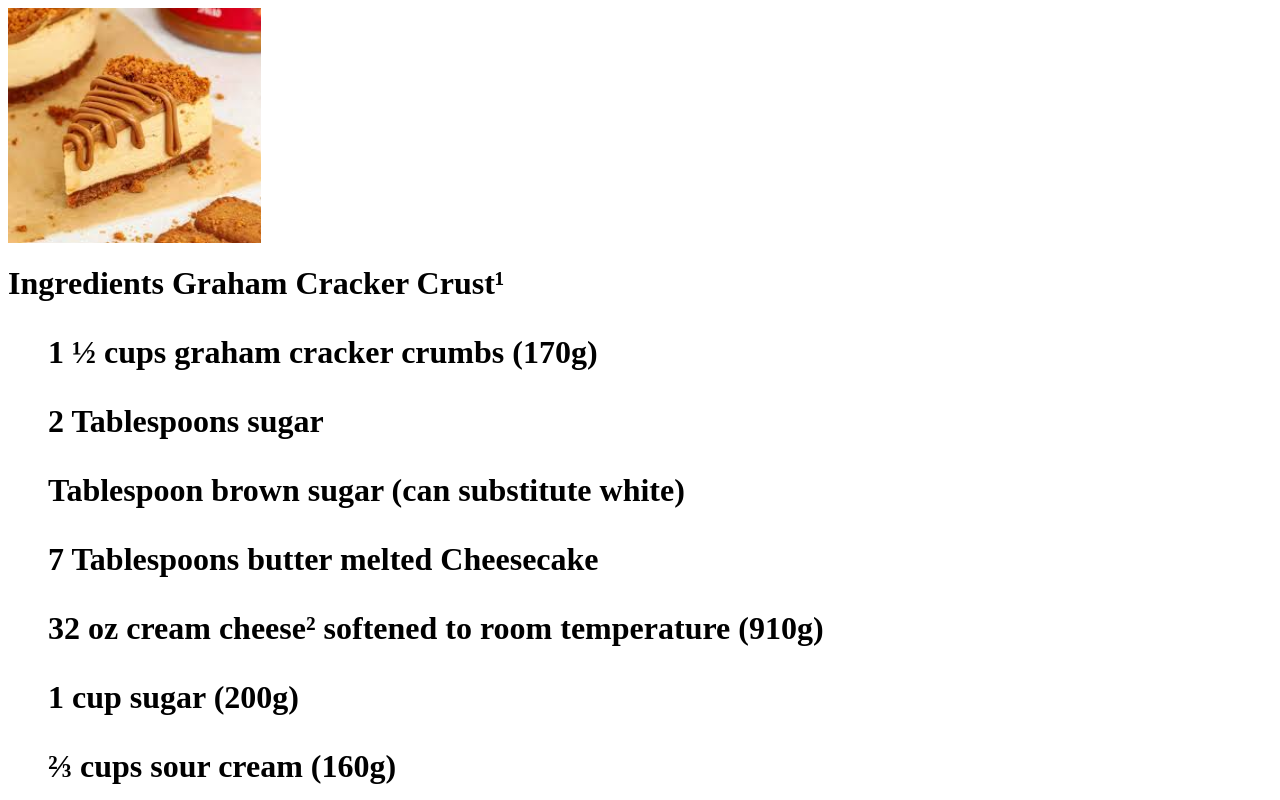
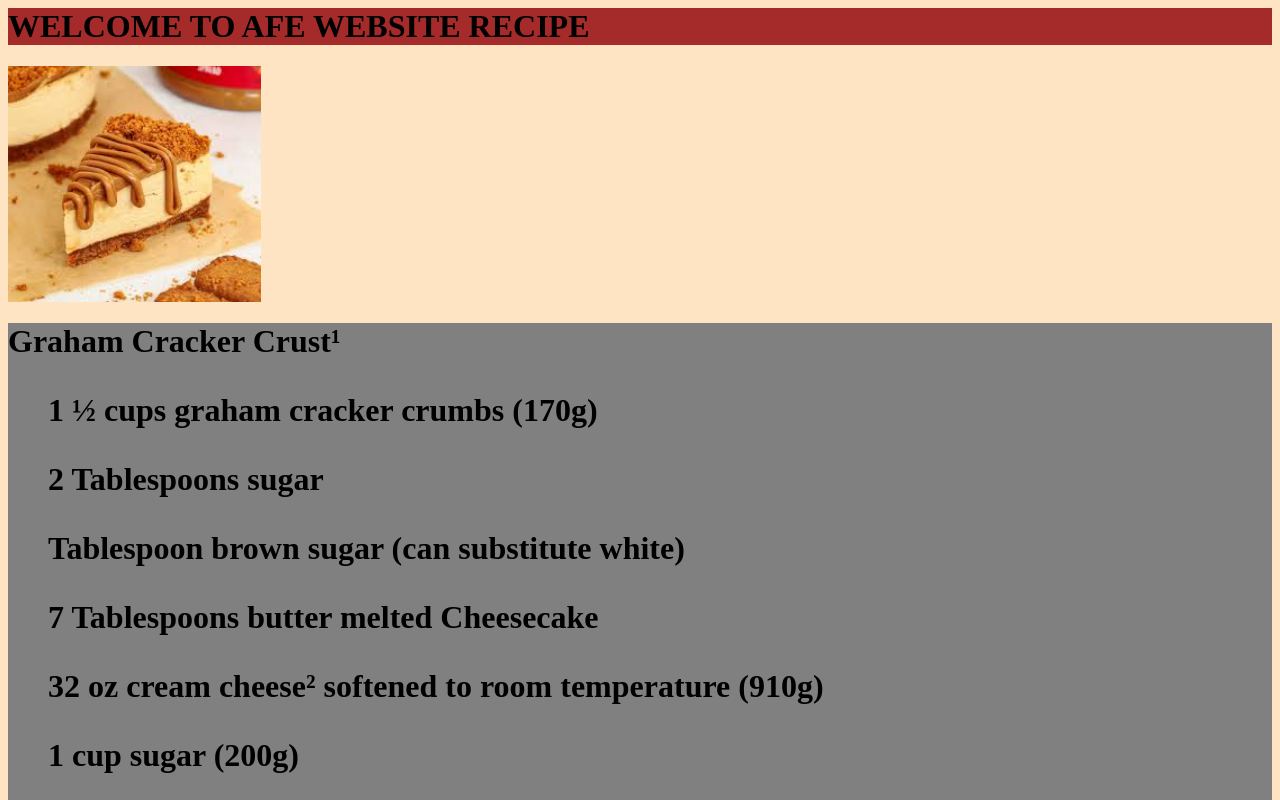
Before and after one commit to 4feer/assignment-w3, a plain HTML site: page index.html in a window 1280 px wide. Shown: the top 800 px of the page. Drawn offline with Linux system fonts and the light colour scheme.

Commit message:
Add files via upload

```diff
--- a/index.html
+++ b/index.html
@@ -1,13 +1,15 @@
+<h1 style="background-color: brown; color-align:center"> WELCOME TO AFE WEBSITE RECIPE </h1>
 <!--this is my picture place-->
 <img src="cheesecake.jpg"  alt="cheesecake" width="20%" height="30%"
 <br>
 
 
+   <body style="background-color:bisque;color:black;font-size:100%">
+   </body>
 
 
 
-
-<h1>Ingredients
+<h1 Ingredients style="background-color:grey;">
 
 Graham Cracker Crust¹<h/1>
 <ol>1 ½ cups graham cracker crumbs (170g)</ol>
```
